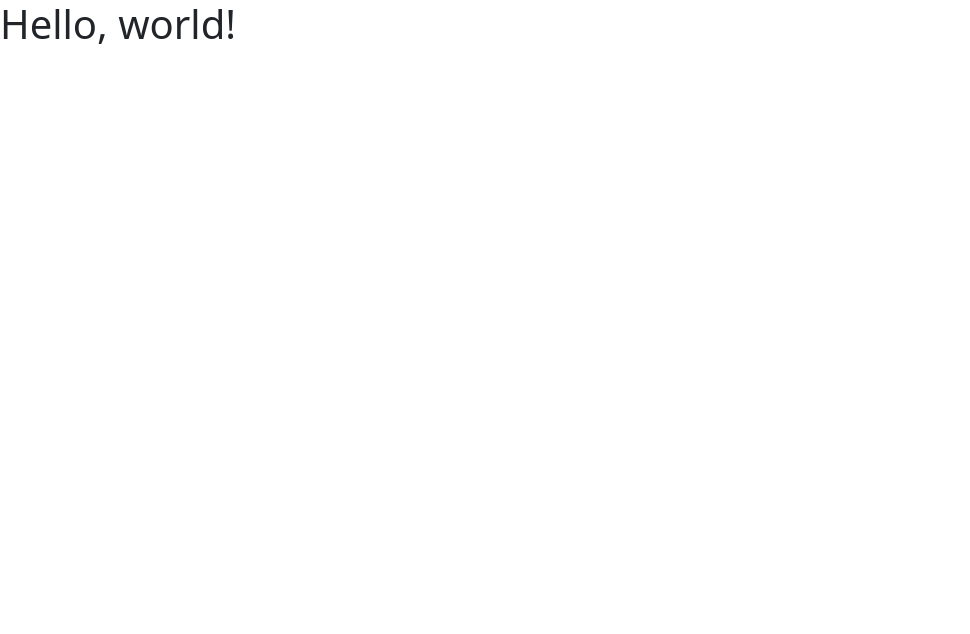
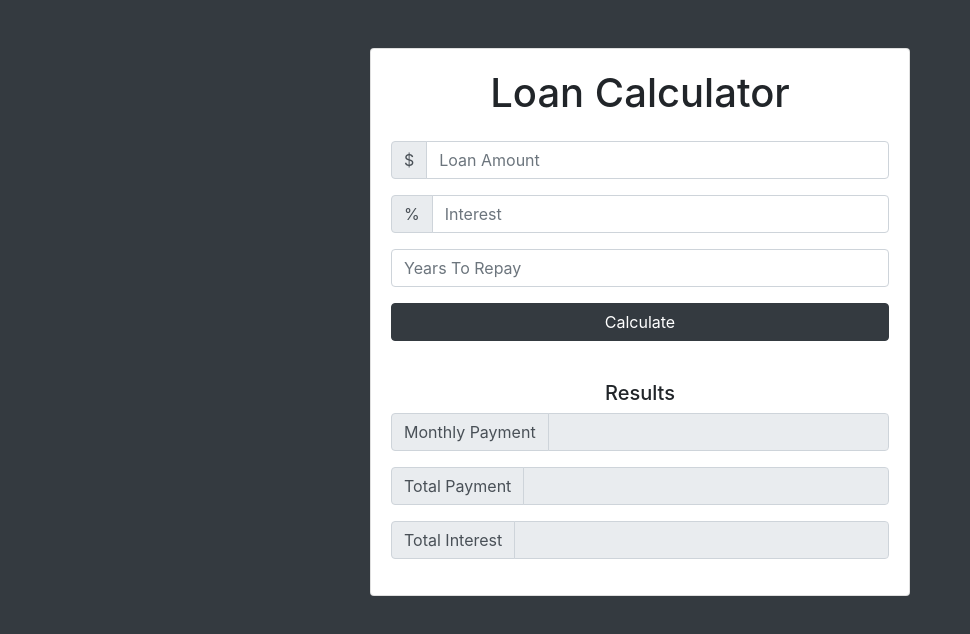
Before and after one commit to trevinshu/loancalculator, a plain HTML site: page index.html in a window 1280 px wide. Shown: the whole page, without its empty margins (0-970 px from the left). Drawn offline with nearby package versions, Linux system fonts and the light colour scheme.

Commit message:
ui complete

```diff
--- a/index.html
+++ b/index.html
@@ -3,34 +3,100 @@
   <head>
     <!-- Required meta tags -->
     <meta charset="utf-8" />
-    <meta name="viewport" content="width=device-width, initial-scale=1" />
+    <meta name="viewport" content="width=device-width, initial-scale=1, shrink-to-fit=no" />
 
     <!-- Bootstrap CSS -->
     <link
-      href="https://cdn.jsdelivr.net/npm/bootstrap@5.0.0-beta2/dist/css/bootstrap.min.css"
       rel="stylesheet"
-      integrity="sha384-BmbxuPwQa2lc/FVzBcNJ7UAyJxM6wuqIj61tLrc4wSX0szH/Ev+nYRRuWlolflfl"
+      href="https://cdn.jsdelivr.net/npm/bootstrap@4.6.0/dist/css/bootstrap.min.css"
+      integrity="sha384-B0vP5xmATw1+K9KRQjQERJvTumQW0nPEzvF6L/Z6nronJ3oUOFUFpCjEUQouq2+l"
       crossorigin="anonymous"
     />
 
     <title>Hello, world!</title>
   </head>
-  <body>
-    <h1>Hello, world!</h1>
-
+  <body class="bg-dark">
+    <div class="container">
+      <div class="row">
+        <div class="col-md-6 mx-auto">
+          <div class="card card-body text-center mt-5">
+            <h1 class="heading display-5 pb-3">Loan Calculator</h1>
+            <form id="loan-form">
+              <div class="form-group">
+                <div class="input-group">
+                  <div class="input-group-prepend">
+                    <span class="input-group-text">$</span>
+                  </div>
+                  <input type="number" class="form-control" id="amount" placeholder="Loan Amount" />
+                </div>
+              </div>
+              <div class="form-group">
+                <div class="input-group">
+                  <div class="input-group-prepend">
+                    <span class="input-group-text">%</span>
+                  </div>
+                  <input type="number" class="form-control" id="interest" placeholder="Interest" />
+                </div>
+              </div>
+              <div class="form-group">
+                <input type="number" class="form-control" id="years" placeholder="Years To Repay" />
+              </div>
+              <div class="form-group">
+                <input type="submit" value="Calculate" class="btn btn-dark btn-block" />
+              </div>
+            </form>
+            <!--LOADER HERE-->
+            <!-- <div class="loading">
+              <img src="img/loading.gif" alt="" />
+            </div> -->
+            <!--RESULTS-->
+            <div id="results" class="pt-4">
+              <h5>Results</h5>
+              <div class="form-group">
+                <div class="input-group">
+                  <div class="input-group-prepend">
+                    <span class="input-group-text">Monthly Payment</span>
+                  </div>
+                  <input type="number" class="form-control" id="monthly-payment" disabled />
+                </div>
+              </div>
+              <div class="form-group">
+                <div class="input-group">
+                  <div class="input-group-prepend">
+                    <span class="input-group-text">Total Payment</span>
+                  </div>
+                  <input type="number" class="form-control" id="total-payment" disabled />
+                </div>
+              </div>
+              <div class="form-group">
+                <div class="input-group">
+                  <div class="input-group-prepend">
+                    <span class="input-group-text">Total Interest</span>
+                  </div>
+                  <input type="number" class="form-control" id="total-interest" disabled />
+                </div>
+              </div>
+            </div>
+          </div>
+        </div>
+      </div>
+    </div>
     <!-- Optional JavaScript; choose one of the two! -->
 
-    <!-- Option 1: Bootstrap Bundle with Popper -->
+    <!-- Option 1: jQuery and Bootstrap Bundle (includes Popper) -->
+    <script src="https://code.jquery.com/jquery-3.5.1.slim.min.js" integrity="sha384-DfXdz2htPH0lsSSs5nCTpuj/zy4C+OGpamoFVy38MVBnE+IbbVYUew+OrCXaRkfj" crossorigin="anonymous"></script>
     <script
-      src="https://cdn.jsdelivr.net/npm/bootstrap@5.0.0-beta2/dist/js/bootstrap.bundle.min.js"
-      integrity="sha384-b5kHyXgcpbZJO/tY9Ul7kGkf1S0CWuKcCD38l8YkeH8z8QjE0GmW1gYU5S9FOnJ0"
+      src="https://cdn.jsdelivr.net/npm/bootstrap@4.6.0/dist/js/bootstrap.bundle.min.js"
+      integrity="sha384-Piv4xVNRyMGpqkS2by6br4gNJ7DXjqk09RmUpJ8jgGtD7zP9yug3goQfGII0yAns"
       crossorigin="anonymous"
     ></script>
+    <script src="js/app.js"></script>
 
     <!-- Option 2: Separate Popper and Bootstrap JS -->
     <!--
-    <script src="https://cdn.jsdelivr.net/npm/@popperjs/core@2.6.0/dist/umd/popper.min.js" integrity="sha384-KsvD1yqQ1/1+IA7gi3P0tyJcT3vR+NdBTt13hSJ2lnve8agRGXTTyNaBYmCR/Nwi" crossorigin="anonymous"></script>
-    <script src="https://cdn.jsdelivr.net/npm/bootstrap@5.0.0-beta2/dist/js/bootstrap.min.js" integrity="sha384-nsg8ua9HAw1y0W1btsyWgBklPnCUAFLuTMS2G72MMONqmOymq585AcH49TLBQObG" crossorigin="anonymous"></script>
+    <script src="https://code.jquery.com/jquery-3.5.1.slim.min.js" integrity="sha384-DfXdz2htPH0lsSSs5nCTpuj/zy4C+OGpamoFVy38MVBnE+IbbVYUew+OrCXaRkfj" crossorigin="anonymous"></script>
+    <script src="https://cdn.jsdelivr.net/npm/popper.js@1.16.1/dist/umd/popper.min.js" integrity="sha384-9/reFTGAW83EW2RDu2S0VKaIzap3H66lZH81PoYlFhbGU+6BZp6G7niu735Sk7lN" crossorigin="anonymous"></script>
+    <script src="https://cdn.jsdelivr.net/npm/bootstrap@4.6.0/dist/js/bootstrap.min.js" integrity="sha384-+YQ4JLhjyBLPDQt//I+STsc9iw4uQqACwlvpslubQzn4u2UU2UFM80nGisd026JF" crossorigin="anonymous"></script>
     -->
   </body>
 </html>
```
